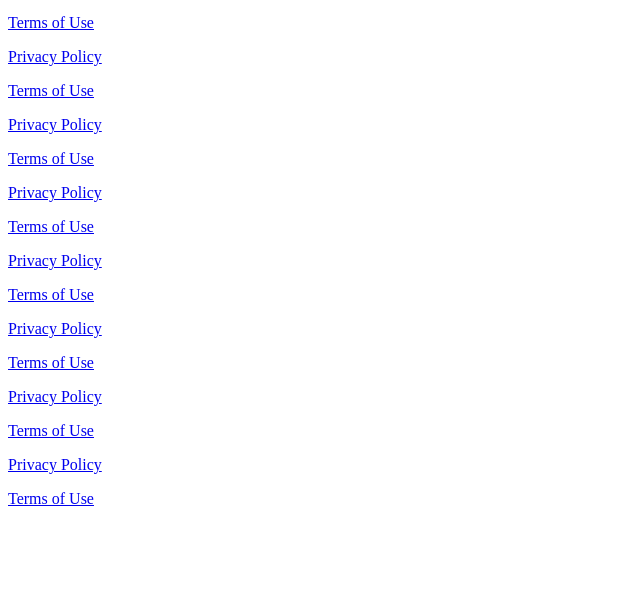
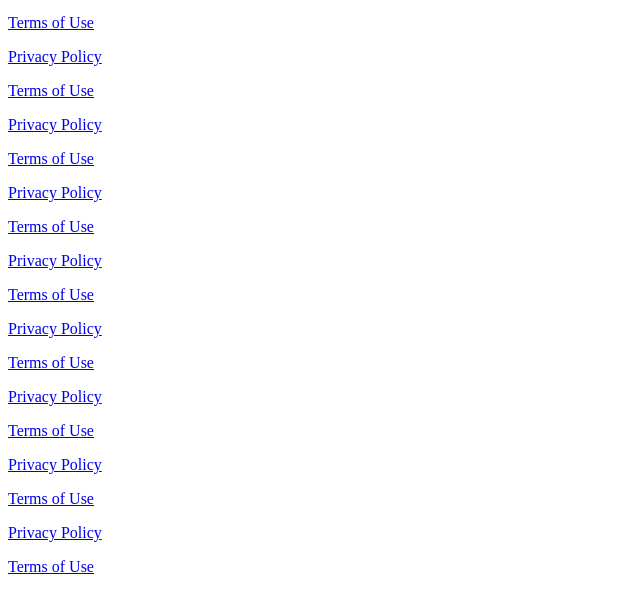
Before and after one commit to sarfarajskdev/privacy-policy, a plain HTML site: page index.html in a window 1280 px wide. Shown: the part 100-710 px from the top of the page, without its empty margins (0-640 px from the left). Drawn offline with Linux system fonts and the light colour scheme.

Commit message:
Update index.html

```diff
--- a/index.html
+++ b/index.html
@@ -19,5 +19,7 @@
     <p><a href="terms-unloop.html">Terms of Use</a></p>
     <p><a href="privacy-tomdoku.html">Privacy Policy</a></p>
     <p><a href="terms-tomdoku.html">Terms of Use</a></p>
+    <p><a href="privacy-arrowescape.html">Privacy Policy</a></p>
+    <p><a href="terms-arrowescape.html">Terms of Use</a></p>
   </body>
 </html>
```
